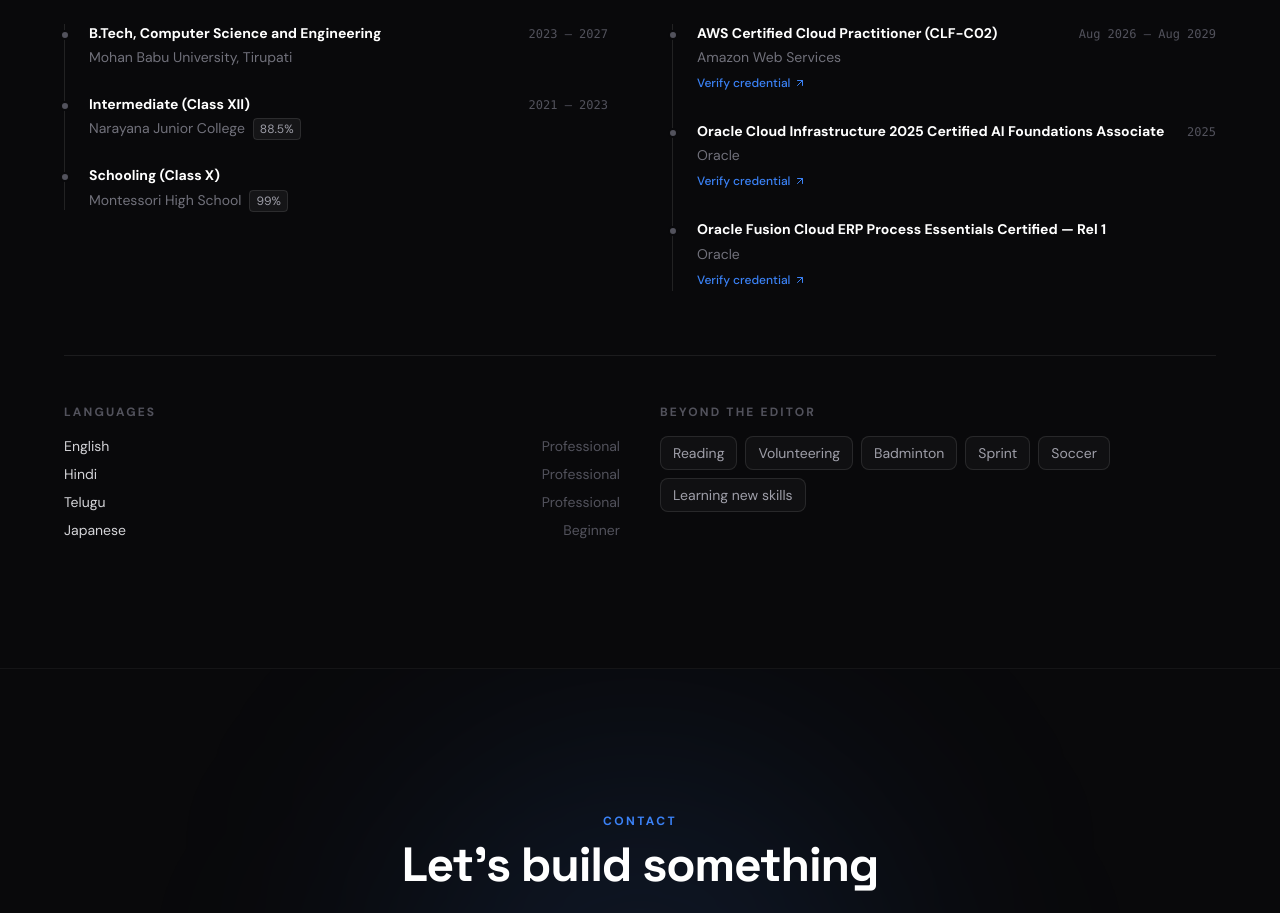
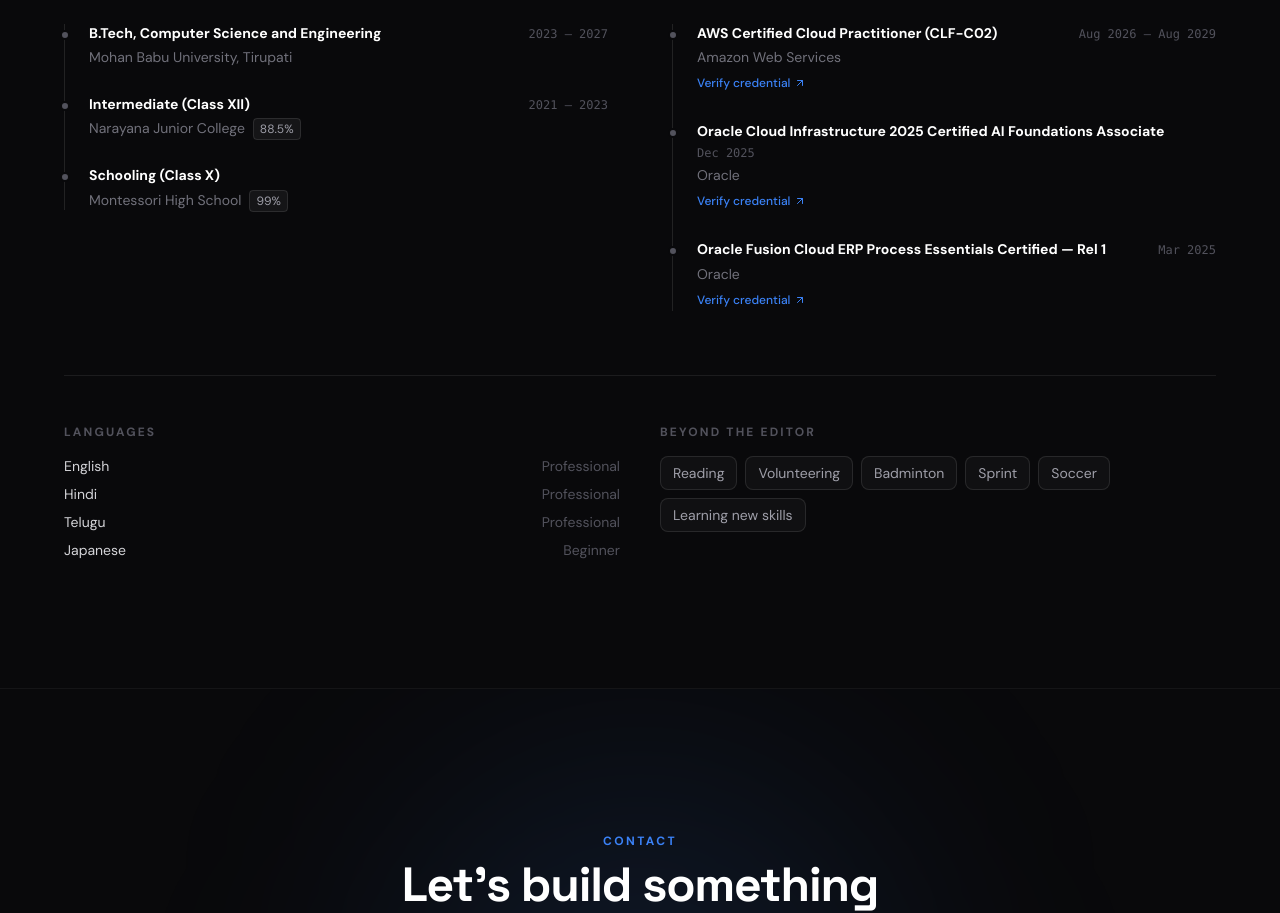
Before and after one commit to Shaikadilnawaz/portfolio, a React (Vite) app: page / in a window 1280 px wide. Shown: the part 3330-4243 px from the top of the page. Built offline with nearby package versions, Linux system fonts and the light colour scheme.

Commit message:
Add issue dates to Oracle certifications

```diff
--- a/src/data.js
+++ b/src/data.js
@@ -132,15 +132,14 @@ export const credentials = {
     {
       title: "Oracle Cloud Infrastructure 2025 Certified AI Foundations Associate",
       org: "Oracle",
-      period: "2025",
+      period: "Dec 2025",
       note: null,
       href: "https://catalog-education.oracle.com/pls/certview/sharebadge?id=4D662D893F7C191FD03577B27C9429DB85FAA6A6D9DD8D887352C3D71E394914",
     },
     {
       title: "Oracle Fusion Cloud ERP Process Essentials Certified — Rel 1",
       org: "Oracle",
-      // TODO: add the issue date if you have it
-      period: null,
+      period: "Mar 2025",
       note: null,
       href: "https://catalog-education.oracle.com/pls/certview/sharebadge?id=654D30B187B271CEFC3A6B9456AC89FEA09E31BF09A5F3DBEB1345AB044AC263",
     },
```
